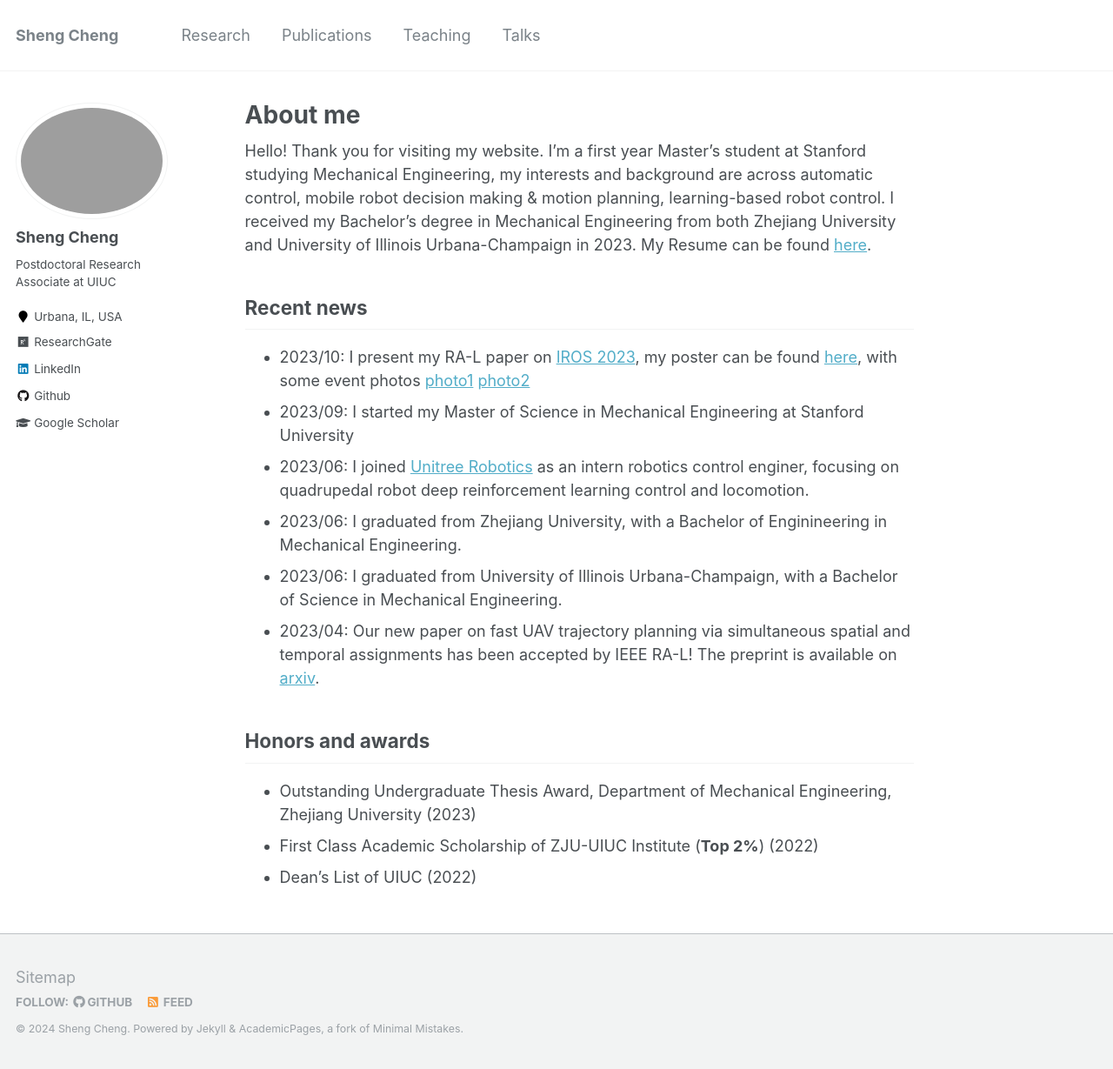
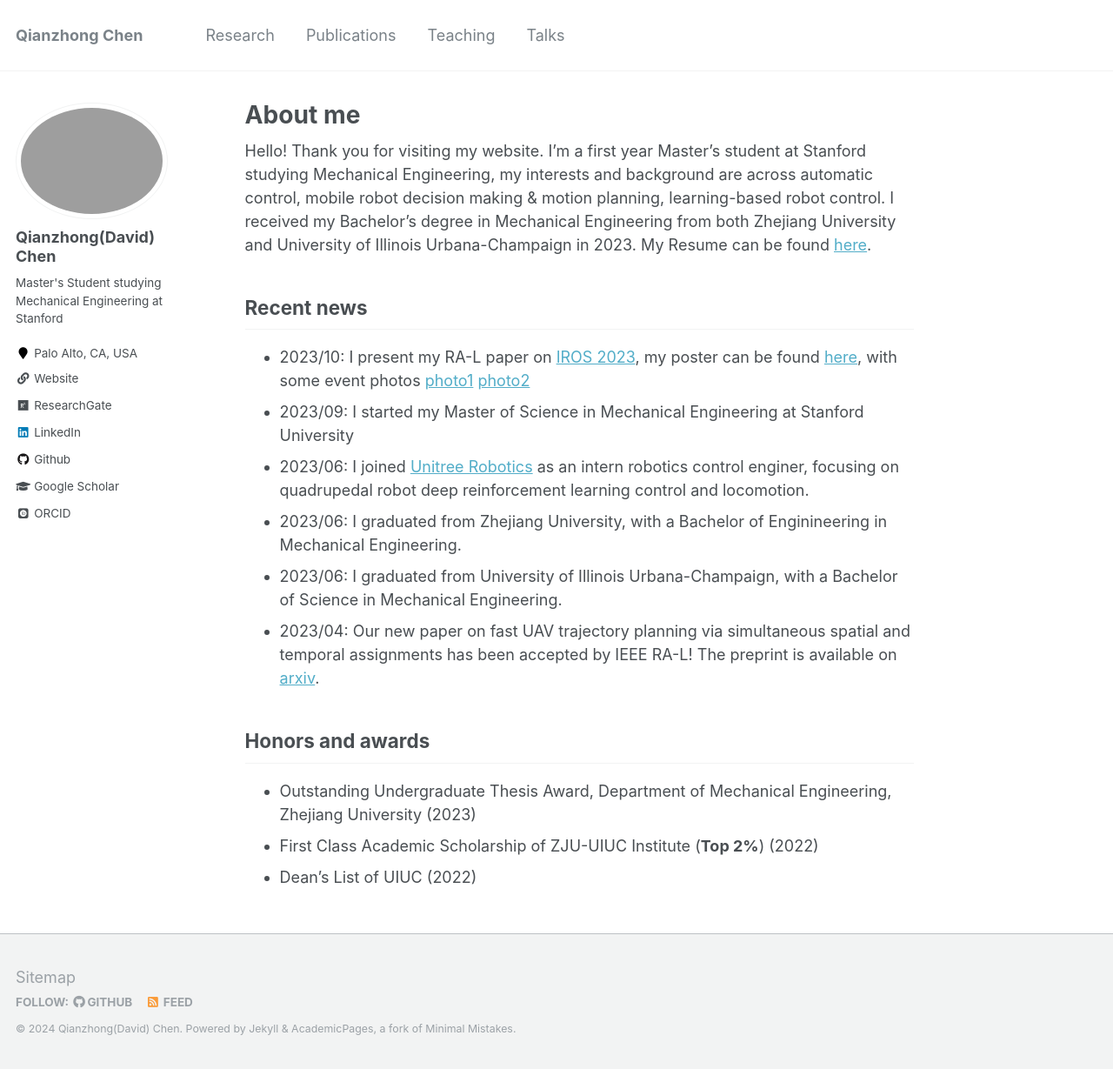
Before and after one commit to Qianzhong-Chen/Qianzhong-Chen.github.io, a Jekyll site: the page built from _pages/about.md, in a window 1280 px wide and 1229 px high. Shown: the whole window at 87% size. Built offline with Jekyll 4.4.1, drawn with Linux system fonts in a browser that asks for light colours; some web fonts are replaced.

Commit message:
configure

```diff
--- a/_config.yml
+++ b/_config.yml
@@ -7,13 +7,13 @@
 
 # Site Settings
 locale                   : "en-US"
-title                    : "Sheng Cheng"
+title                    : "Qianzhong Chen"
 title_separator          : "-"
-name                     : &name "Sheng Cheng"
-description              : &description "Postdoctoral Research Associate at UIUC"
-url                      : "https://Sheng-Cheng.github.io" # the base hostname & protocol for your site e.g. "https://mmistakes.github.io"
+name                     : &name "Qianzhong(David) Chen"
+description              : &description "Master's Student studying Mechanical Engineering at Stanford"
+url                      : "https://qianzhong-chen.github.io" # the base hostname & protocol for your site e.g. "https://mmistakes.github.io"
 baseurl                  : "" # the subpath of your site, e.g. "/blog"
-repository               : "Sheng-Cheng.github.io"
+repository               : "Qianzhong-Chen.github.io"
 teaser                   :  # filename of teaser fallback teaser image placed in /images/, .e.g. "500x300.png"
 breadcrumbs              : false # true, false (default)
 words_per_minute         : 160
@@ -80,30 +80,30 @@ analytics:
 
 # Site Author
 author:
-  name             : "Sheng Cheng"
-  avatar           : "bio_square.jpg"
-  bio              : "Postdoctoral Research Associate at UIUC"
-  location         : "Urbana, IL, USA"
+  name             : "Qianzhong(David) Chen"
+  avatar           : "bio_cqz.jpg"
+  bio              : "Master's Student studying Mechanical Engineering at Stanford"
+  location         : "Palo Alto, CA, USA"
   employer         :
   pubmed           : # "https://www.ncbi.nlm.nih.gov/pubmed/?term=john+snow"
-  googlescholar    : "https://scholar.google.com/citations?user=KFvLTeUAAAAJ&hl=en"
+  googlescholar    : "https://scholar.google.com/citations?user=MqU82XsAAAAJ&hl=en"
   email            :
-  researchgate     :  "https://www.researchgate.net/profile/Sheng-Cheng-2"
-  uri              :
+  researchgate     : "https://www.researchgate.net/profile/Qianzhong-Chen"
+  uri              : "https://profiles.stanford.edu/intranet/qianzhong-chen?releaseVersion=10.5.2"
   bitbucket        :
   codepen          :
   dribbble         :
   flickr           :
   facebook         :
   foursquare       :
-  github           : "Sheng-Cheng"
+  github           : "Qianzhong-Chen"
   google_plus      :
   keybase          :
   instagram        :
   impactstory      : #"https://profiles.impactstory.org/u/xxxx-xxxx-xxxx-xxxx"
   lastfm           :
-  linkedin         : "https://www.linkedin.com/in/sheng-cheng/"
-  orcid            : #"http://orcid.org/yourorcidurl"
+  linkedin         : "www.linkedin.com/in/qianzhong-chen-9bab01209"
+  orcid            : "https://orcid.org/0009-0001-5318-7580"
   pinterest        :
   soundcloud       :
   stackoverflow    : # http://stackoverflow.com/users/123456/username
```
Also changed, not shown: 1 other file.
